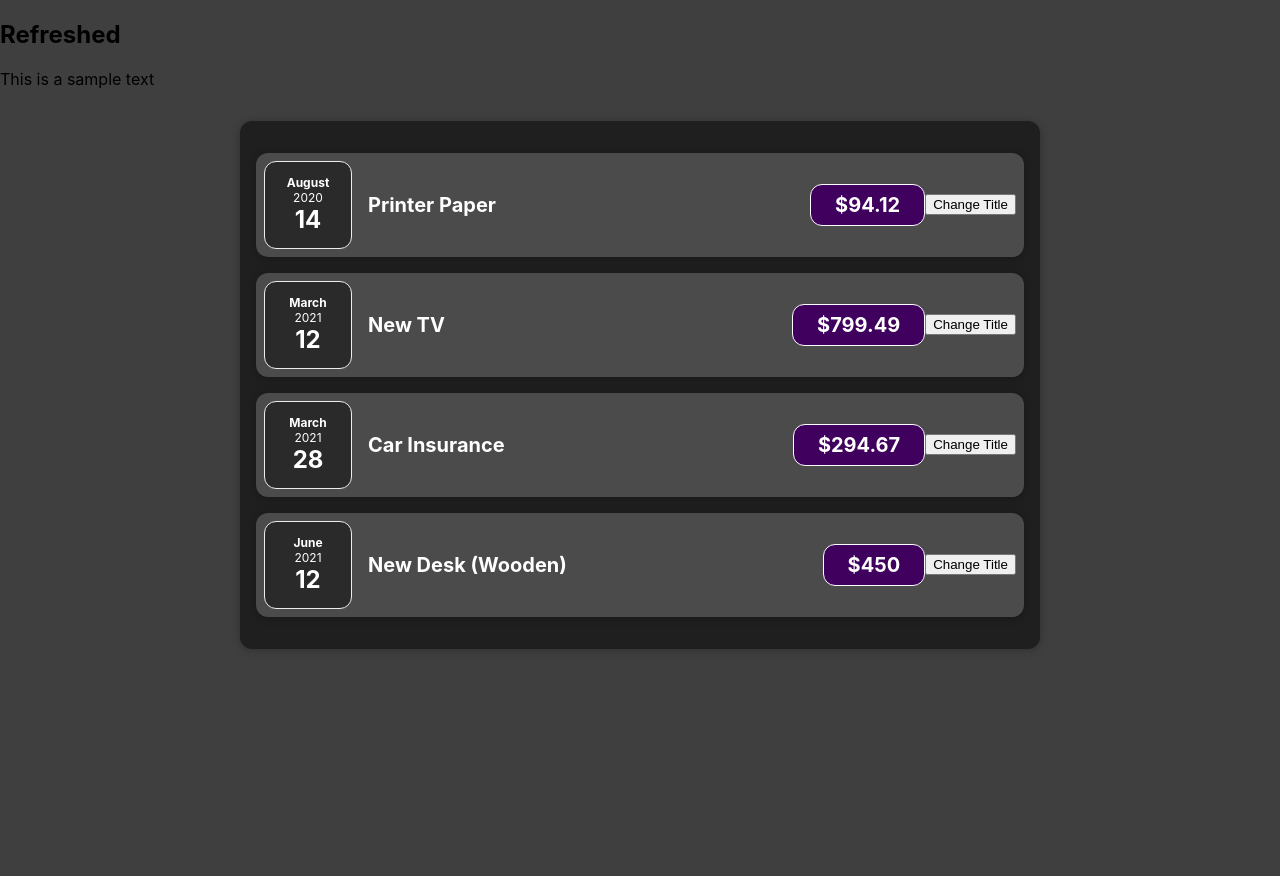
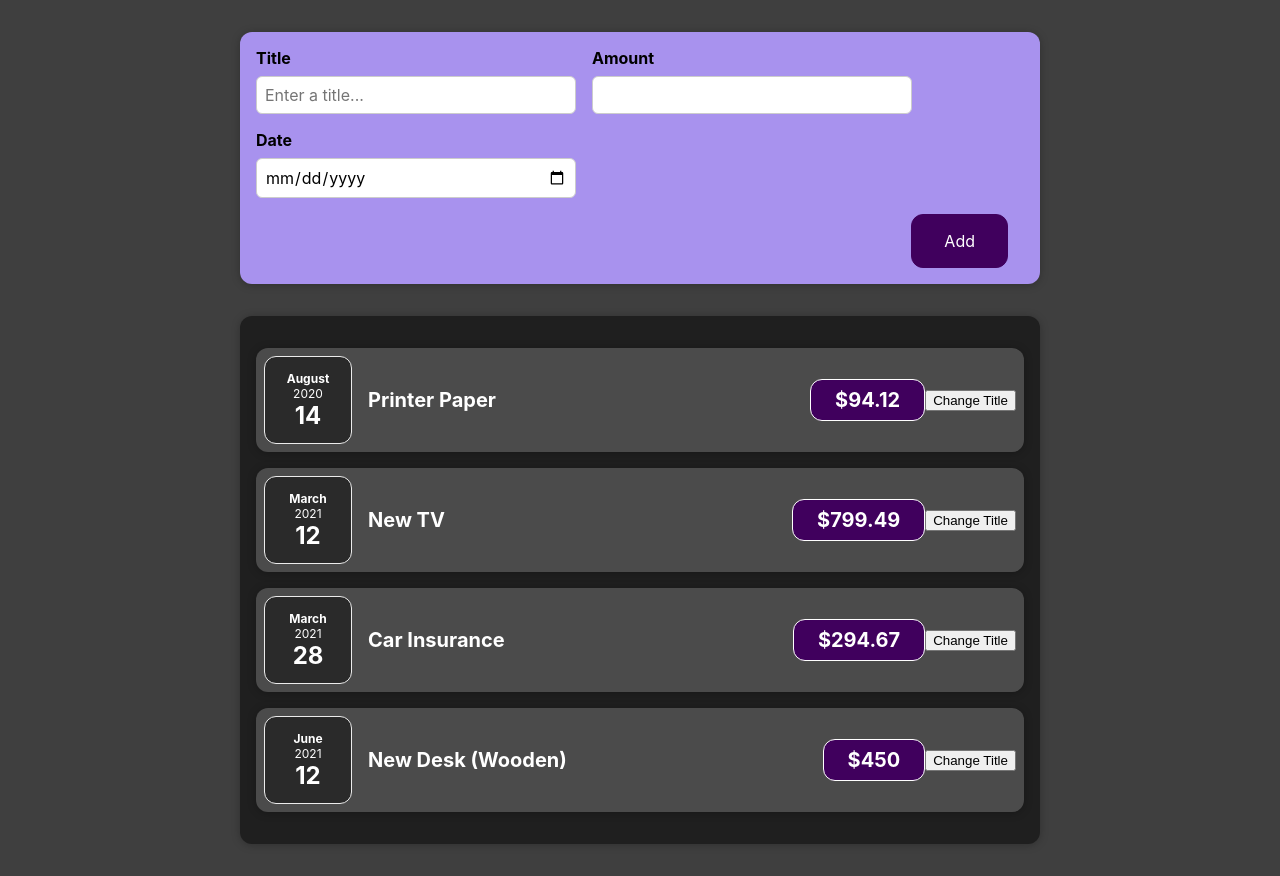
Before and after one commit to debojyotichatterjee9/react-expense-tracker, a React (Create React App) app: page / in a window 1280 px wide. Before the commit the page ends 800 px from the top, so only its background shows below. Built offline with nearby package versions, Linux system fonts and the light colour scheme.

Commit message:
state management in expense form

```diff
--- a/src/App.js
+++ b/src/App.js
@@ -1,5 +1,6 @@
 import React from 'react';
 import Expenses from './components/ExpenseComponents/Expenses/Expenses'
+import NewExpense from "./components/ExpenseComponents/NewExpense/NewExpense"
 
 
 /**
@@ -37,8 +38,7 @@ const App = props => {
 
     return (
       <div className="App">
-        <h2>Refreshed</h2>
-        <p>This is a sample text</p>
+        <NewExpense />
         <Expenses expenses={expenses}/>
       </div>
     );
--- a/src/components/ExpenseComponents/ExpenseForm/ExpenseForm.js
+++ b/src/components/ExpenseComponents/ExpenseForm/ExpenseForm.js
@@ -1,30 +1,55 @@
-import React from "react";
-import from "./ExpenseForm.css"
+import React, { useState } from "react";
+import "./ExpenseForm.css"
 
 const ExpenseForm = props => {
 
+    const [title, setTitle] = useState("")
+    const [amount, setAmount] = useState("")
+    const [date, setDate] = useState("")
+
+    const titleChangeHandler = (event) => {
+        setTitle(event.target.value)
+    }
+    const amountChangeHandler = (event) => {
+        setAmount(event.target.value)
+    }
+    const dateChangeHandler = (event) => {
+        setDate(event.target.value)
+    }
     return (
             <form action="">
                 <div className="new-expense__controls">
                     <div className="new-expense__control">
                         <label htmlFor="titleInput">Title</label>
-                        <input id="titleInput" type="text" />
+                        <input
+                            id="titleInput"
+                            placeholder="Enter a title..."
+                            type="text"
+                            onChange={titleChangeHandler} />
                     </div>
                     <div className="new-expense__control">
                         <label htmlFor="amountInput">Amount</label>
-                        <input id="amountInput" type="number" min="0.01" step=0.01/>
+                        <input
+                            id="amountInput"
+                            type="number"
+                            min="0.01"
+                            step="0.01"
+                            onChange={amountChangeHandler} />
                     </div>
                     <div className="new-expense__control">
                         <label htmlFor="dateInput">Date</label>
-                        <input id="dateInput" type="date" min="2020-12-31"/>
+                        <input
+                            id="dateInput"
+                            type="date"
+                            min="2020-12-31"
+                            onChange={dateChangeHandler}/>
                     </div>
                 </div>
                 <div className="new-expense__actions">
                     <button type="submit">Add</button>
                 </div>
-            </form>>
-        )
-
+            </form>
+        );
 }
 
 export default ExpenseForm
--- a/src/components/ExpenseComponents/ExpenseItem/ExpenseItem.js
+++ b/src/components/ExpenseComponents/ExpenseItem/ExpenseItem.js
@@ -11,6 +11,7 @@ const ExpenseItem = props => {
     const expenseDate = data.date;
 
     const updateTitle = (data) => {
+        console.log(data)
         setData({
             id: data.id,
             title: Math.round(Math.random(100)*100),
--- a/src/components/ExpenseComponents/Expenses/Expenses.js
+++ b/src/components/ExpenseComponents/Expenses/Expenses.js
@@ -7,7 +7,7 @@ const Expenses = props => {
     const expenses = props.expenses
 
     const elemArray = expenses.map( item => {
-        return <ExpenseItem key={item.id} date={item.date} title={item.title} amount={item.amount}/>
+        return <ExpenseItem key={item.id} id={item.id} date={item.date} title={item.title} amount={item.amount}/>
     });
         return(
             <Card className="expenses">
--- a/src/components/ExpenseComponents/NewExpense/NewExpense.js
+++ b/src/components/ExpenseComponents/NewExpense/NewExpense.js
@@ -1,12 +1,16 @@
 import React from "react";
 import "./NewExpense.css"
+
+import ExpenseForm from "../ExpenseForm/ExpenseForm"
 
 
 const NewExpense = props => {
 
-    return <div className="new-expense">
-
-    </div>>
+    return (
+        <div className="new-expense">
+            <ExpenseForm />
+        </div>
+    );
 }
 
 export default NewExpense;
```
